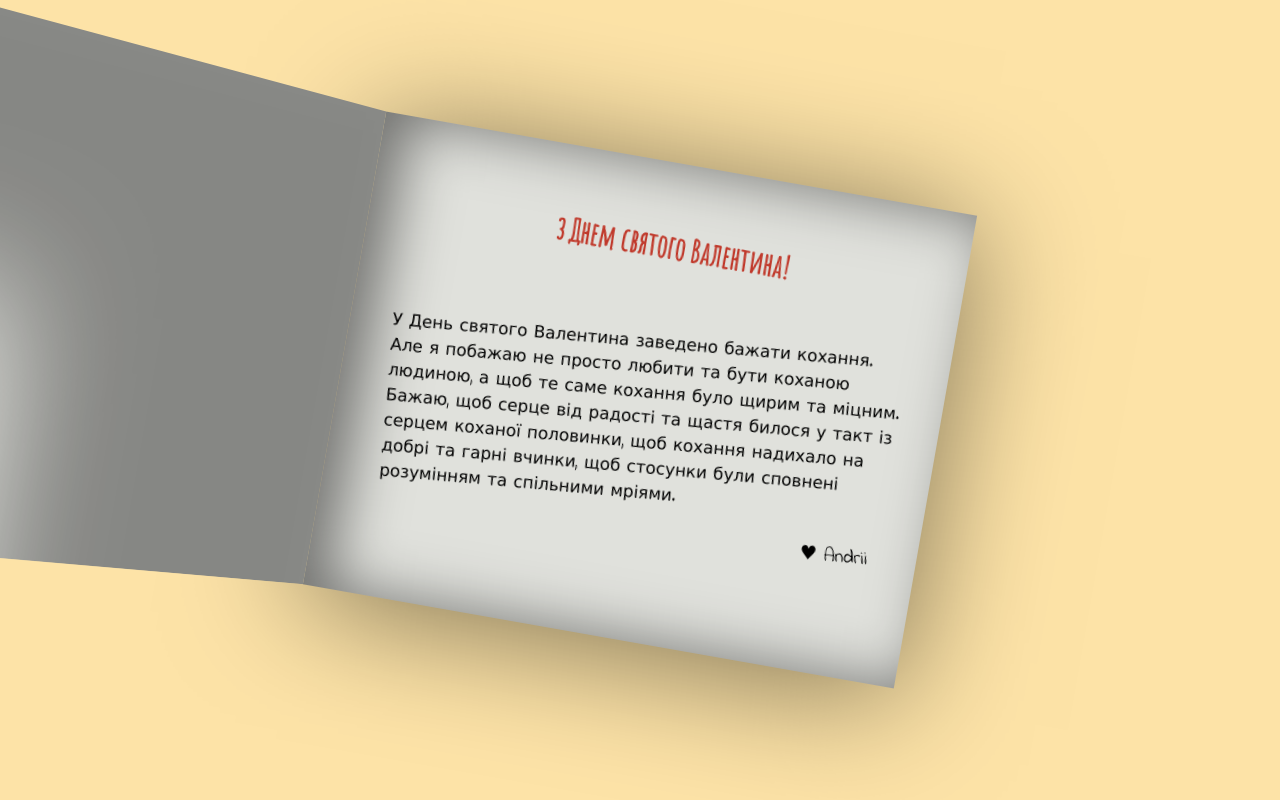
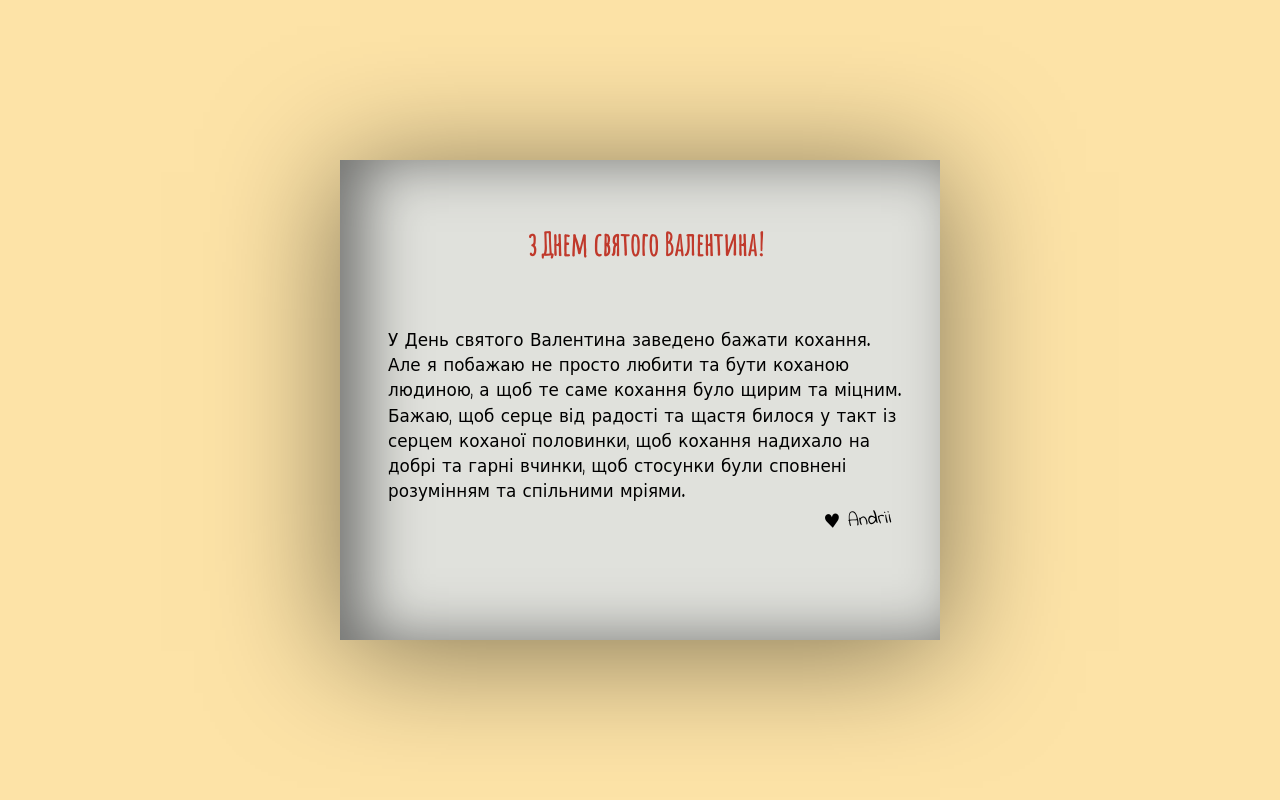
Before and after one commit to combez777/valentine-day, a plain HTML site: page index.html in a window 1280 px wide. In both pictures the pointer is over the element 640 px from the left and 400 px from the top of the page. Drawn offline with Linux system fonts and the light colour scheme.

Commit message:
dsfsdfds

```diff
--- a/index.html
+++ b/index.html
@@ -2,8 +2,8 @@
 <html lang="uk">
   <head>
     <meta charset="UTF-8" />
-    <meta name="viewport" content="width=device-width, initial-scale=0.5" />
-    <title>Document</title>
+    <meta name="viewport" content="width=device-width, initial-scale=0.6" />
+    <title>ValentinDate</title>
     <link rel="stylesheet" href="styles.css" />
   </head>
   <body>
@@ -24,5 +24,6 @@
 			  <p class="text-right">♥ Andrii</p>
 			</div>
 		  </div>
+
   </body>
 </html>
--- a/styles.css
+++ b/styles.css
@@ -38,11 +38,11 @@ h1 {
   transform: translate(-50%, -50%) perspective(2000px);
   box-shadow: inset 300px 0 50px rgba(0, 0, 0, 0.5),
     20px 0 60px rgba(0, 0, 0, 0.5);
-  transition: 1s;
+  transition: 1.2s;
 }
 
 .card:hover {
-  transform: translate(-50%, -50%) perspective(2000px) rotate(10deg) scale(1.2);
+  transform: translate(-50%, -50%) perspective(2000px) scale(1.2);
   box-shadow: inset 20px 0 50px rgba(0, 0, 0, 0.5),
     0 10px 100px rgba(0, 0, 0, 0.5);
 }
@@ -70,7 +70,8 @@ h1 {
 }
 
 .card:hover .imgBox {
-  transform: rotateY(-135deg);
+  /* display: none; */
+  transform: rotateY(-270deg);
 }
 
 .card:hover .bark {
@@ -91,7 +92,7 @@ h1 {
 
 .text-main {
   font-size: 14px;
-  transform: rotate(-5deg);
+  /* transform: rotate(-5deg); */
   padding: 0 30px 0 30px;
   margin: 0;
   margin-top: 50px;
```
Lines whose indentation alone changed are shown as unchanged.
